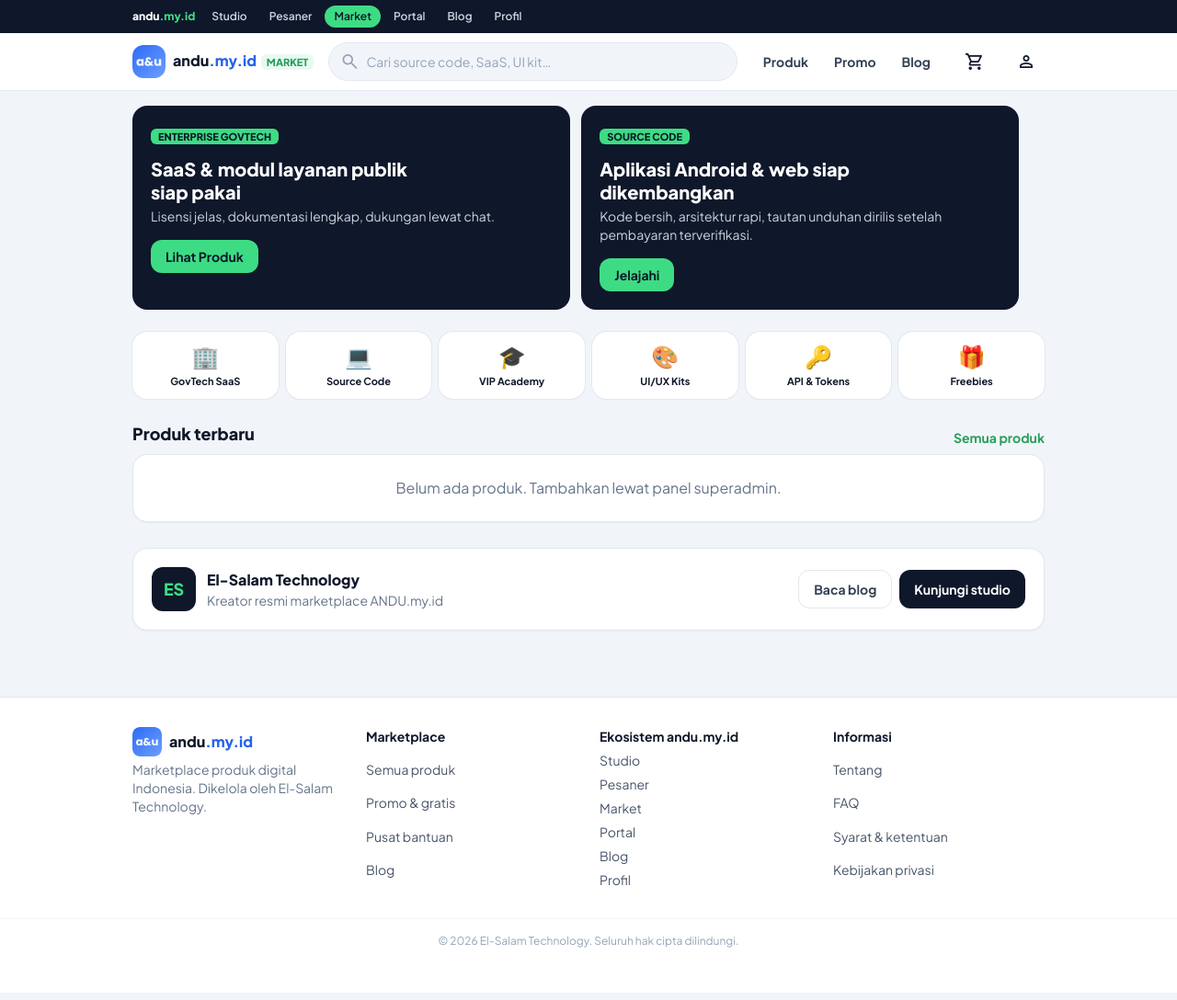
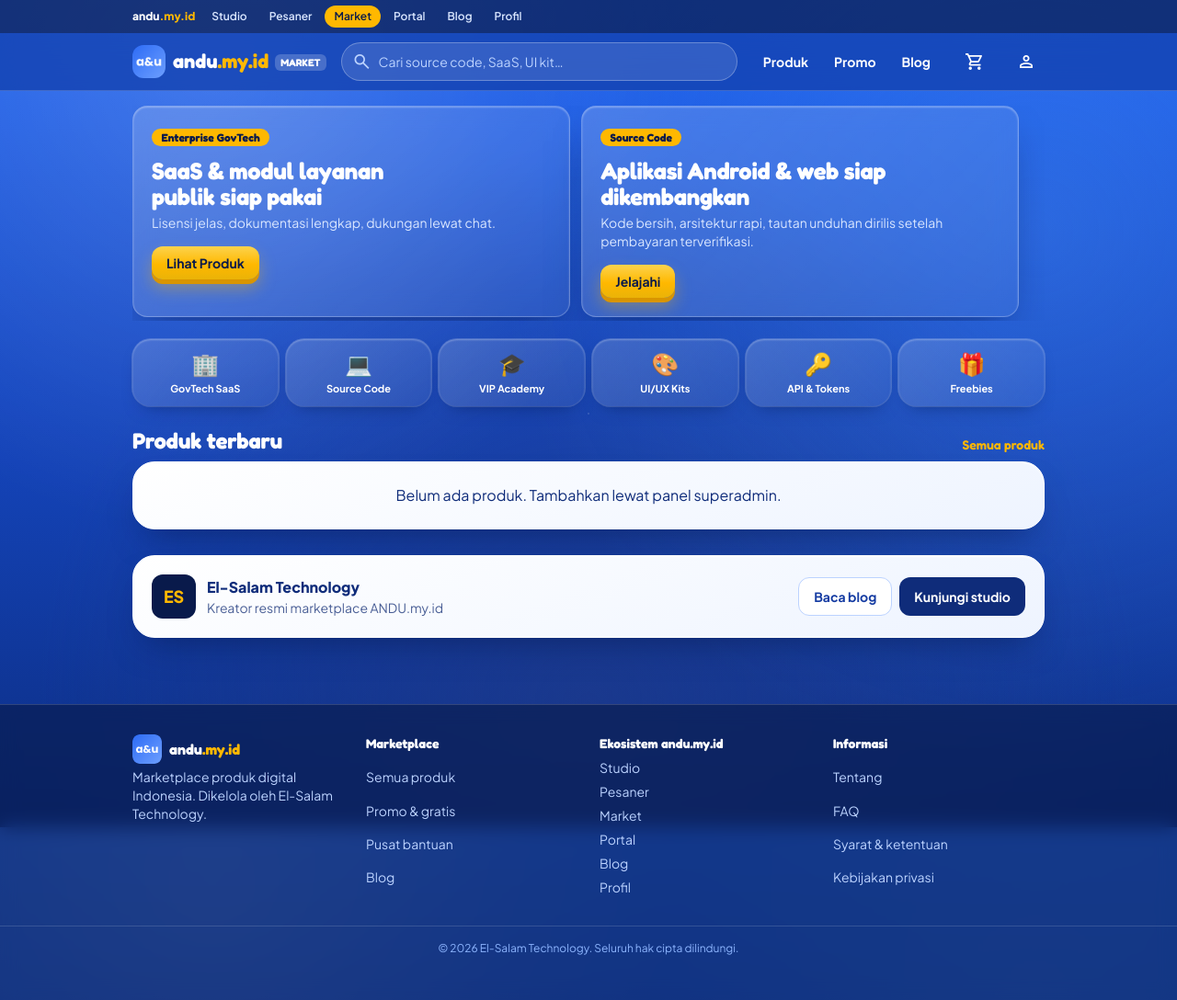
Before and after one commit to anduid/market, a Jekyll site: the page built from index.html, in a window 1280 px wide and 1088 px high. Shown: the whole window at 92% size. Built offline with Jekyll 4.4.1, drawn with Linux system fonts in a browser that asks for light colours.

Commit message:
market update

```diff
--- a/_includes/head.html
+++ b/_includes/head.html
@@ -21,7 +21,7 @@
 <meta name="description" content="{{ deskripsi | escape }}">
 <link rel="canonical" href="{{ kanonik }}">
 {% if page.noindex %}<meta name="robots" content="noindex, nofollow">{% else %}<meta name="robots" content="index, follow, max-image-preview:large">{% endif %}
-<meta name="theme-color" content="#2f6df6">
+<meta name="theme-color" content="#174fd0">
 <meta name="referrer" content="strict-origin-when-cross-origin">
 <link rel="icon" href="{{ '/assets/images/favicon.svg' | relative_url }}" type="image/svg+xml">
 <link rel="icon" href="{{ '/assets/images/favicon.ico' | relative_url }}" sizes="any">
@@ -41,9 +41,10 @@
 <meta name="twitter:image" content="{{ gambar }}">
 <link rel="preconnect" href="https://fonts.googleapis.com">
 <link rel="preconnect" href="https://fonts.gstatic.com" crossorigin>
-<link rel="stylesheet" href="https://fonts.googleapis.com/css2?family=Plus+Jakarta+Sans:wght@400;500;600;700;800&display=swap">
+<link rel="stylesheet" href="https://fonts.googleapis.com/css2?family=Plus+Jakarta+Sans:wght@400;500;600;700;800&family=Fredoka:wght@500;600;700&display=swap">
 <link rel="stylesheet" href="https://fonts.googleapis.com/css2?family=Material+Symbols+Outlined:opsz,wght,FILL,GRAD@24,400,0,0&display=swap">
 <link rel="stylesheet" href="{{ '/assets/css/app.css' | relative_url }}">
+{% if page.url == '/' %}<link rel="stylesheet" href="{{ '/assets/css/tema-royal.css' | relative_url }}">{% endif %}
 <script>window.ANDU = { api: {{ site.api_url | jsonify }}, base: {{ site.baseurl | jsonify }}, support: {{ site.support_username | jsonify }} };</script>
 {% if page.layout == 'produk' %}
 <script type="application/ld+json">
--- a/_layouts/default.html
+++ b/_layouts/default.html
@@ -3,7 +3,7 @@
 <head>
   {% include head.html %}
 </head>
-<body class="min-h-screen">
+<body class="min-h-screen{% if page.url == '/' %} tema-royal{% endif %}">
   <a class="lompat" href="#isi">Lompat ke konten</a>
   {% include header.html %}
   <main id="isi" class="mx-auto w-full {% if page.lebar == 'penuh' %}max-w-6xl{% else %}max-w-5xl{% endif %} px-3 pb-24 pt-4 sm:px-4 md:pb-8">
--- /dev/null
+++ b/assets/css/tema-royal.css
@@ -0,0 +1,122 @@
+/* Tema "Royal Play" untuk beranda marketplace: biru royal, tombol amber 3D, font Fredoka + Plus Jakarta Sans.
+   Berlaku hanya bila <body> memiliki kelas .tema-royal (lihat _layouts/default.html).
+   Tidak perlu build Tailwind: berkas ini dimuat setelah app.css dan menimpa utilitas yang sudah ada. */
+
+.tema-royal {
+  --royal-50: #EEF4FF; --royal-100: #D9E6FF; --royal-200: #BCD3FF; --royal-300: #8EB6FF;
+  --royal-600: #1D5CE5; --royal-700: #1546BE; --royal-800: #143BA2; --royal-900: #0F2C7A; --royal-950: #091A4B;
+  --amber: #FFB800; --amber-deep: #D99500;
+  --font-display: 'Fredoka', ui-rounded, 'Plus Jakarta Sans', sans-serif;
+  color: #fff;
+  background-color: #174fd0;
+  background-image:
+    radial-gradient(rgba(255,255,255,.12) 1.5px, transparent 1.5px),
+    radial-gradient(circle at 18% 8%, rgba(255,255,255,.16) 0%, transparent 38%),
+    radial-gradient(circle at 88% 28%, rgba(96,165,250,.25) 0%, transparent 45%),
+    radial-gradient(circle at 50% 85%, rgba(30,58,138,.7) 0%, transparent 60%),
+    linear-gradient(180deg, #1f64f2 0%, #1546be 50%, #0c2d82 100%);
+  background-size: 32px 32px, auto, auto, auto, auto;
+  background-attachment: fixed;
+}
+.tema-royal ::selection { background: var(--amber); color: var(--royal-950); }
+.tema-royal :focus-visible { outline: 3px solid #fff; outline-offset: 2px; }
+
+/* Tipografi */
+.tema-royal h1, .tema-royal h2, .tema-royal h3, .tema-royal h4 { font-family: var(--font-display); letter-spacing: -.01em; }
+.tema-royal .btn { font-family: var(--font-display); font-weight: 700; border-radius: 9999px; }
+
+/* Warna merek: hijau lama -> amber */
+.tema-royal .bg-brand { background-color: var(--amber); color: var(--royal-950); }
+.tema-royal .text-brand, .tema-royal .text-brand-deeper { color: var(--amber); }
+.tema-royal .kartu .hover\:text-brand-deeper:hover { color: var(--royal-600); }
+
+/* Tombol */
+.tema-royal .btn-brand {
+  background: linear-gradient(180deg, #FCD34D 0%, #FFB800 55%, #EAB308 100%);
+  color: var(--royal-950);
+  box-shadow: 0 5px 0 var(--amber-deep), 0 10px 18px rgba(255,184,0,.35);
+  transition: transform .15s, box-shadow .15s, filter .15s;
+}
+.tema-royal .btn-brand:hover { filter: brightness(1.07); transform: translateY(-2px); box-shadow: 0 7px 0 var(--amber-deep), 0 14px 22px rgba(255,184,0,.42); }
+.tema-royal .btn-brand:active { transform: translateY(4px); box-shadow: 0 1px 0 var(--amber-deep), 0 3px 8px rgba(255,184,0,.3); }
+.tema-royal .btn-dark { background: var(--royal-900); color: #fff; }
+.tema-royal .btn-dark:hover { background: var(--royal-800); }
+.tema-royal .btn-ghost { background: #fff; color: var(--royal-800); border-color: var(--royal-200); }
+.tema-royal .btn-ghost:hover { background: var(--royal-50); }
+
+/* Bilah ekosistem + header */
+.tema-royal > .bg-slate-900 { background: rgba(9,26,75,.72); color: var(--royal-100); }
+.tema-royal > .bg-slate-900 a:not(.bg-brand):hover { background: rgba(255,255,255,.14); color: #fff; }
+.tema-royal header.sticky { background: rgba(19,64,175,.78); border-bottom: 1px solid rgba(255,255,255,.18); backdrop-filter: blur(14px); -webkit-backdrop-filter: blur(14px); color: #fff; }
+.tema-royal header .text-blue-600 { color: var(--amber); }
+.tema-royal header .bg-brand-light { background: rgba(255,255,255,.2); color: #fff; }
+.tema-royal header .text-base { font-family: var(--font-display); font-size: 1.35rem; font-weight: 700; }
+.tema-royal header .input { background: rgba(255,255,255,.12) !important; border-color: rgba(255,255,255,.28); color: #fff; }
+.tema-royal header .input::placeholder { color: var(--royal-200); }
+.tema-royal header .input:focus { border-color: var(--amber); box-shadow: 0 0 0 3px rgba(255,184,0,.28); }
+.tema-royal header .text-slate-400 { color: var(--royal-200); }
+.tema-royal header .btn-ghost { background: transparent; color: #fff; }
+.tema-royal header .btn-ghost:hover, .tema-royal header a.rounded-full:hover { background: rgba(255,255,255,.16); }
+.tema-royal header .lencana { background: var(--amber); color: var(--royal-950); }
+
+/* Banner promo */
+.tema-royal section[aria-label="Promo utama"] > div > a {
+  background: linear-gradient(135deg, rgba(255,255,255,.18) 0%, rgba(255,255,255,.06) 100%);
+  border: 1px solid rgba(255,255,255,.24);
+  box-shadow: 0 20px 40px -18px rgba(5,23,77,.6), inset 0 1px 2px rgba(255,255,255,.35);
+  backdrop-filter: blur(12px); -webkit-backdrop-filter: blur(12px);
+}
+.tema-royal section[aria-label="Promo utama"] h2 { font-size: 1.6rem; line-height: 1.1; }
+.tema-royal section[aria-label="Promo utama"] .text-slate-300 { color: var(--royal-100); }
+.tema-royal section[aria-label="Promo utama"] .bg-brand { border-radius: 9999px; padding: .15rem .65rem; text-transform: none; font-family: var(--font-display); font-size: 12px; }
+
+/* Kategori */
+.tema-royal #judul-kategori + ul a {
+  background: linear-gradient(135deg, rgba(255,255,255,.16) 0%, rgba(255,255,255,.06) 100%);
+  color: #fff; border-radius: 1.25rem;
+  box-shadow: inset 0 1px 2px rgba(255,255,255,.3), 0 10px 20px -12px rgba(5,23,77,.6), 0 0 0 1px rgba(255,255,255,.2);
+  transition: transform .2s, box-shadow .2s;
+}
+.tema-royal #judul-kategori + ul a:hover { transform: translateY(-3px); box-shadow: inset 0 1px 2px rgba(255,255,255,.4), 0 14px 24px -12px rgba(5,23,77,.7), 0 0 0 2px var(--amber); }
+
+/* Judul seksi */
+.tema-royal main h2.text-lg { font-size: 1.5rem; color: #fff; }
+.tema-royal main a.text-brand-deeper { font-family: var(--font-display); font-weight: 600; }
+.tema-royal main a.text-brand-deeper:hover { text-decoration: underline; }
+
+/* Kartu (produk, blok kreator): permukaan terang bergaya clay agar teks gelap tetap terbaca */
+.tema-royal .kartu {
+  background: linear-gradient(160deg, #ffffff 0%, #EEF4FF 100%);
+  border: 1px solid #fff; color: var(--royal-900);
+  box-shadow: 0 20px 36px -16px rgba(5,23,77,.55), inset 0 1px 2px rgba(255,255,255,.9);
+  border-radius: 1.5rem;
+}
+.tema-royal article.kartu { transition: transform .2s, box-shadow .2s; }
+.tema-royal article.kartu:hover { transform: translateY(-4px); box-shadow: 0 26px 44px -16px rgba(5,23,77,.65), inset 0 1px 2px #fff; }
+.tema-royal .kartu .bg-slate-50 { background: var(--royal-50); }
+.tema-royal .kartu .chip { background: var(--royal-100); color: var(--royal-800); }
+.tema-royal .kartu h3 { font-size: .95rem; }
+.tema-royal .kartu .text-base.font-extrabold { font-family: var(--font-display); font-size: 1.15rem; color: var(--royal-700); }
+.tema-royal .kartu .text-slate-500 { color: #4A5F96; }
+.tema-royal .kartu .bg-slate-900 { background: var(--royal-950); color: var(--amber); }
+
+/* Footer */
+.tema-royal footer { background: rgba(9,26,75,.62); border-top: 1px solid rgba(255,255,255,.16); color: var(--royal-100); backdrop-filter: blur(10px); -webkit-backdrop-filter: blur(10px); }
+.tema-royal footer .text-blue-600 { color: var(--amber); }
+.tema-royal footer .font-bold, .tema-royal footer .font-extrabold { color: #fff; font-family: var(--font-display); }
+.tema-royal footer .text-slate-500, .tema-royal footer .text-slate-600 { color: var(--royal-200); }
+.tema-royal footer a.text-slate-600:hover { color: var(--amber); }
+.tema-royal footer .border-slate-100 { border-color: rgba(255,255,255,.14); }
+.tema-royal footer .text-slate-400 { color: var(--royal-300); }
+
+/* Navigasi bawah (ponsel) */
+.tema-royal nav[aria-label="Navigasi bawah"] { background: rgba(15,44,122,.92); border-top: 1px solid rgba(255,255,255,.2); backdrop-filter: blur(14px); -webkit-backdrop-filter: blur(14px); }
+.tema-royal nav[aria-label="Navigasi bawah"] ul { color: var(--royal-200); }
+.tema-royal nav[aria-label="Navigasi bawah"] a:hover { color: #fff; }
+
+/* Toast */
+.tema-royal #toast { background: var(--royal-950); border: 1px solid rgba(255,255,255,.2); }
+
+@media (prefers-reduced-motion: reduce) {
+  .tema-royal *, .tema-royal *::before, .tema-royal *::after { transition-duration: .01ms !important; animation-duration: .01ms !important; }
+}
--- a/tailwind.config.js
+++ b/tailwind.config.js
@@ -9,9 +9,11 @@ module.exports = {
     extend: {
       colors: {
         brand: { DEFAULT: '#3DDC84', dark: '#2cb86c', deeper: '#289d5c', light: '#e8faf0', accent: '#0F172A' },
+        royal: { 50:'#EEF4FF',100:'#D9E6FF',200:'#BCD3FF',300:'#8EB6FF',500:'#2A66F6',600:'#1D5CE5',700:'#1546BE',800:'#143BA2',900:'#0F2C7A',950:'#091A4B' },
+        amberSun: '#FFB800',
         slate: { 850: '#151f32', 950: '#080d1a' }
       },
-      fontFamily: { sans: ['"Plus Jakarta Sans"', 'Inter', 'system-ui', 'sans-serif'] }
+      fontFamily: { display: ['Fredoka', 'ui-rounded', 'sans-serif'], sans: ['"Plus Jakarta Sans"', 'Inter', 'system-ui', 'sans-serif'] }
     }
   },
   plugins: []
```
